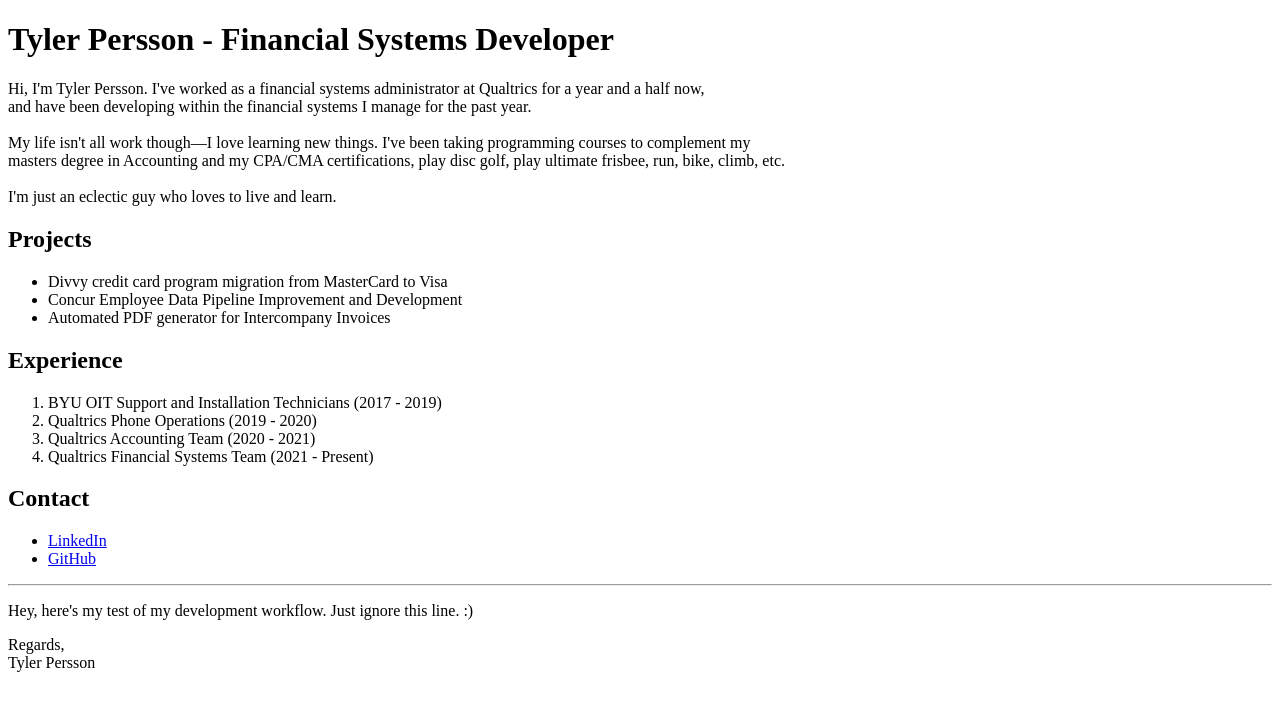
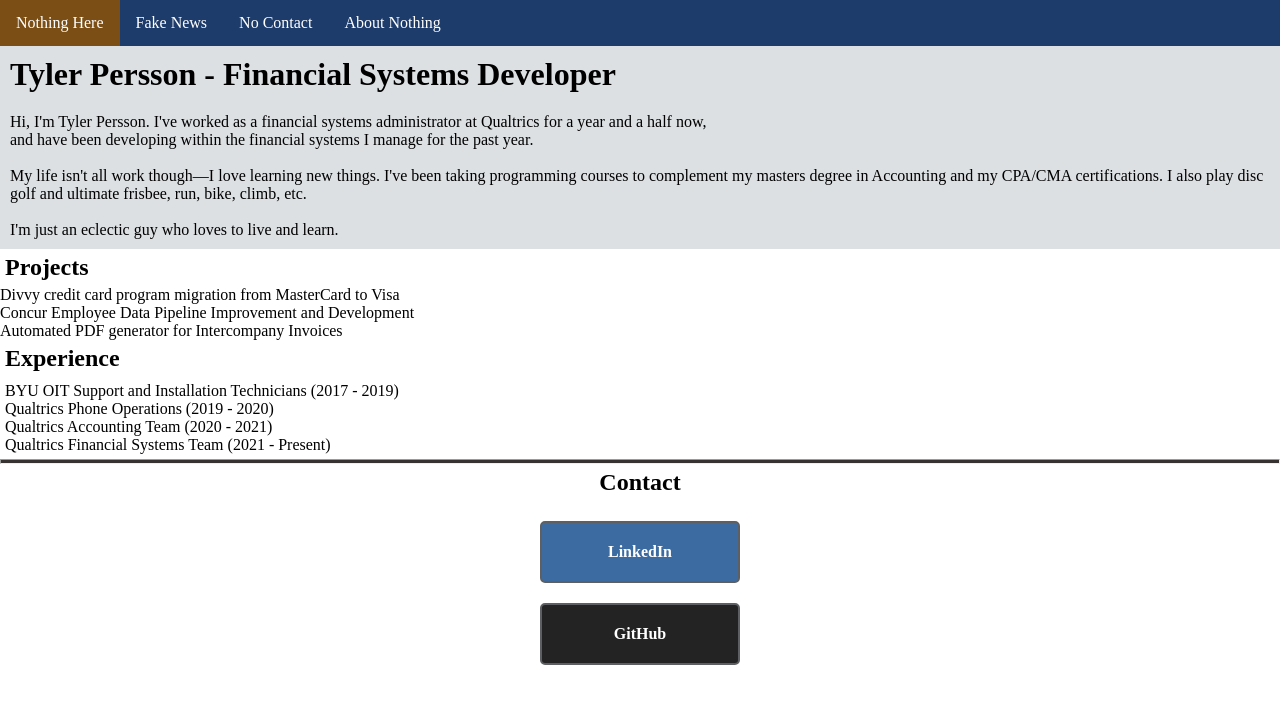
Before and after one commit to TyPerss/portfolio, a plain HTML site: page index.html in a window 1280 px wide. Drawn offline with Linux system fonts and the light colour scheme.

Commit message:
Index slightly changed (mostly just formatting), CSS styles initial commit.

```diff
--- a/index.html
+++ b/index.html
@@ -3,13 +3,23 @@
    <head>
       <title>Tyler Persson's Portolio</title>
       <meta charset='UTF-8'/>
+      <link rel='stylesheet' href='styles.css'/>
    </head>
    <body>
+      <div class = 'fullPage'>
+
+         <ul class = 'navBar'>
+            <li><a href="default.asp">Nothing Here</a></li>
+            <li><a href="news.asp">Fake News</a></li>
+            <li><a href="contact.asp">No Contact</a></li>
+            <li><a href="about.asp">About Nothing</a></li>
+         </ul>
+
          <h1>Tyler Persson - Financial Systems Developer</h1>
          <p>Hi, I'm Tyler Persson. I've worked as a financial systems administrator at Qualtrics for a year and a half now, <br>
             and have been developing within the financial systems I manage for the past year. <br> <br>
-         My life isn't all work though—I love learning new things. I've been taking programming courses to complement my <br>
-         masters degree in Accounting and my CPA/CMA certifications, play disc golf, play ultimate frisbee, run, bike, climb, etc. <br><br>
+            My life isn't all work though—I love learning new things. I've been taking programming courses to complement my
+            masters degree in Accounting and my CPA/CMA certifications. I also play disc golf and ultimate frisbee, run, bike, climb, etc. <br><br>
             I'm just an eclectic guy who loves to live and learn.
          </p>
 
@@ -28,24 +38,18 @@
             <li>Qualtrics Financial Systems Team (2021 - Present)</li>
          </ol>
 
-      <h2>Contact</h2>
-      <ul>
-         <li>
-            <a href='https://www.linkedin.com/in/tylerpersson/'
+         <hr>
+
+         <h2 class = 'contact'>Contact</h2>
+
+         <a class = 'webLinkButton linkedIn'
+            href='https://www.linkedin.com/in/tylerpersson/'
             target='_blank'>LinkedIn</a>
-         </li>
 
-         <li>
-            <a href='https://github.com/TyPerss'
+         <a class = 'webLinkButton github'
+            href='https://github.com/TyPerss'
             target='_blank'>GitHub</a>
-         </li>
-      </ul>
 
-      <hr>
-      <p>Hey, here's my test of my development workflow. Just ignore this line. :)
-         <br>
-      </p>
-      <p>Regards,<br>
-      Tyler Persson</p>
+      </div>
    </body>
 </html>
--- /dev/null
+++ b/styles.css
@@ -0,0 +1,96 @@
+* {
+   margin: 0;
+   padding: 0;
+   box-sizing: border-box;
+ }
+
+h1, p {
+   background-color: #DDE0E3;    /* Light gray */
+   padding: 10px;
+ }
+
+ h2, ol {
+    padding: 5px;
+ }
+
+ .navBar {
+   list-style-type: none;
+   margin: 0;
+   padding: 0;
+   overflow: hidden;
+   background-color: rgb(29, 60, 107);
+ }
+
+ .navBar li {
+   float: left;
+ }
+
+ .navBar li a {
+   display: block;
+   color: white;
+   text-align: center;
+   padding: 14px 16px;
+   text-decoration: none;
+ }
+
+ /* Change the link color to #111 (black) on hover */
+ .navBar li a:hover {
+   background-color: rgb(122, 78, 21);
+ }
+
+ em, strong {
+   background-color: #B2D6FF;    /* Light blue */
+ }
+
+ hr {
+   height: 5px;
+   background-color: rgb(54, 50, 50);
+ }
+
+ .page {
+   width: 200px;
+   margin: 0 auto;
+ }
+.contact {
+   text-align: center;
+}
+
+
+.webLinkButton:link,
+.webLinkButton:visited {
+   display: block;             /* Add this */
+   text-decoration: none;      /* Add this */
+
+   color: #FFF;                /* The rest is the same */
+   background-color: #3c6ba1;
+   font-weight: bold;
+   padding: 20px;
+   text-align: center;
+   border: 2px solid #5D6063;
+   border-radius: 5px;
+
+   width: 200px;
+   margin: 20px auto;
+ }
+
+.webLinkButton:hover,
+.webLinkButton:visited:hover {
+   color: #FFF;
+   background-color: #5081b9;
+}
+
+.webLinkButton:active,
+.webLinkButton:visited:active {
+  color: #FFF;
+  background-color: #5995DA;  /* Blue */
+}
+
+.github:link,
+.github:visited {
+   background-color: rgb(36, 35, 35);
+}
+
+.github:hover,
+.github:visited:hover {
+   background-color: rgb(47, 48, 48);
+}
```
Lines whose indentation alone changed are shown as unchanged.
